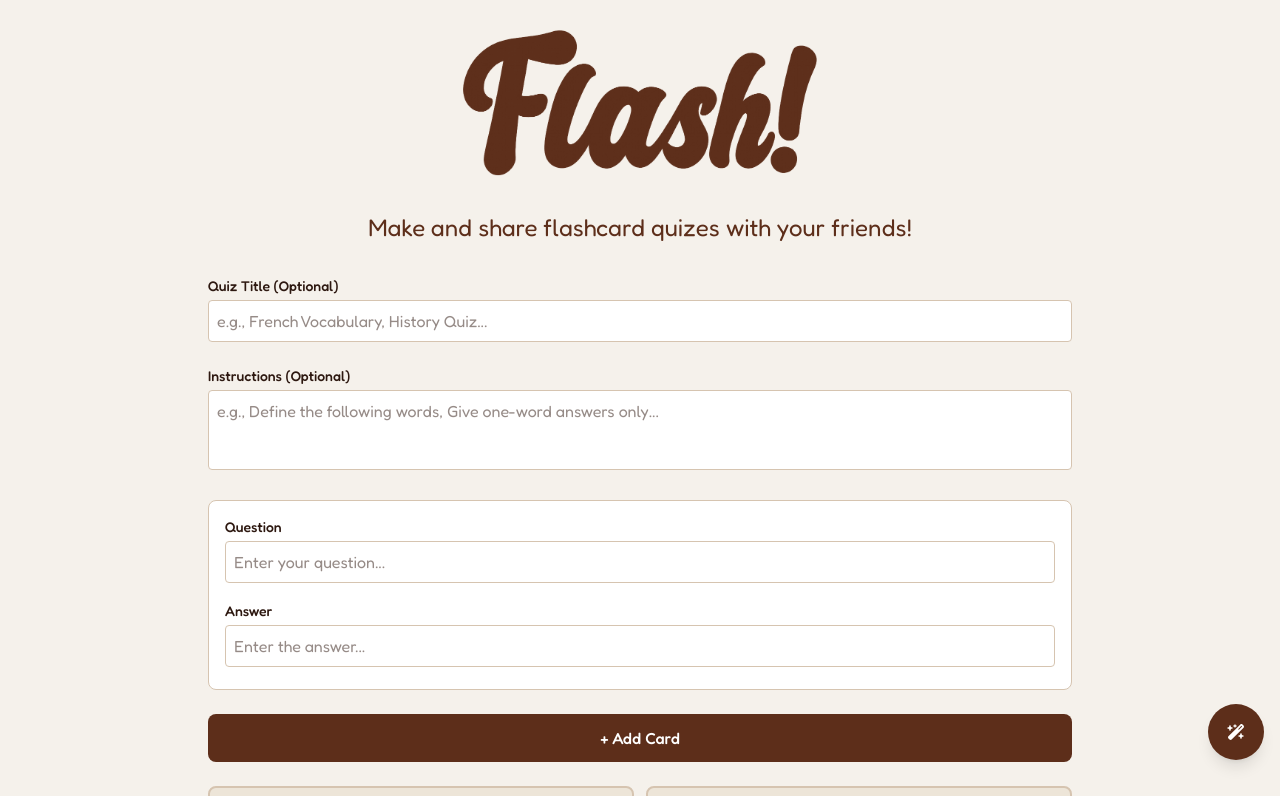
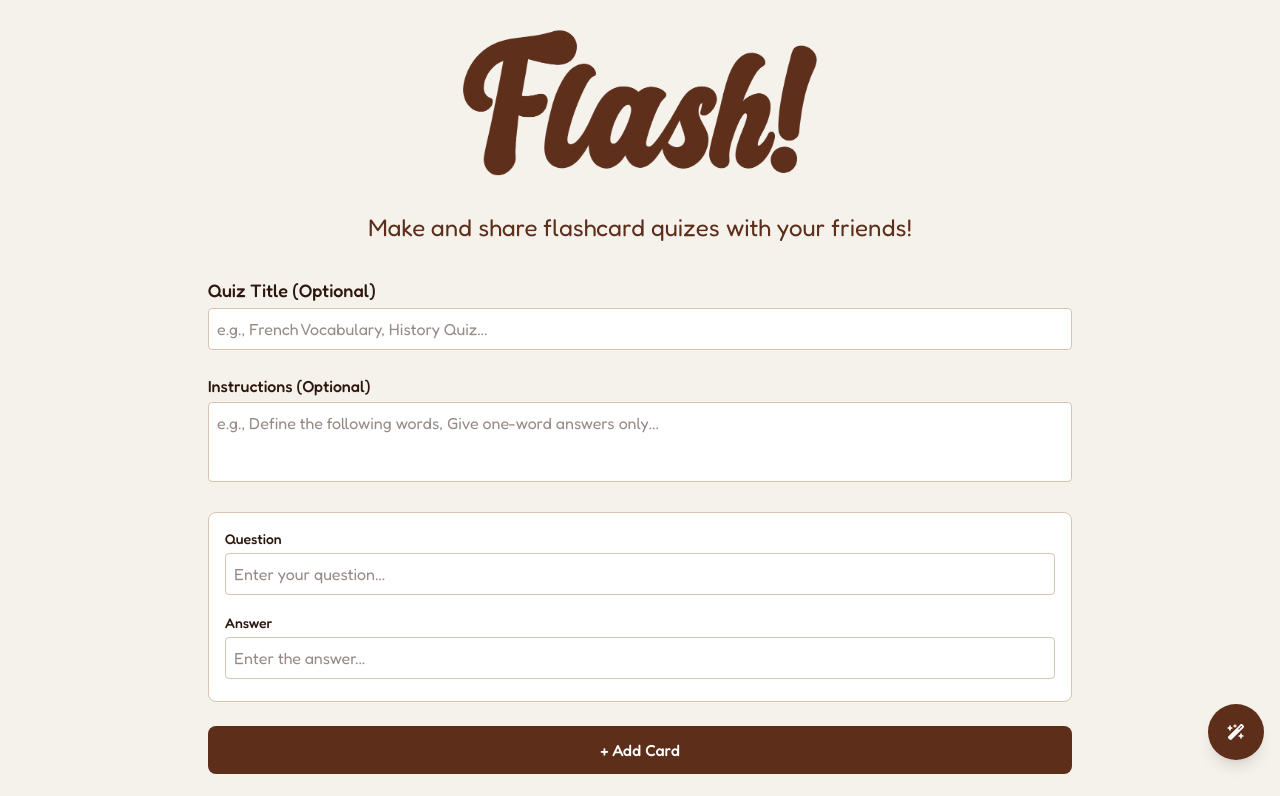
Before and after one commit to GeorgeTownley/Flash, a Next.js app: page /editor in a window 1280 px wide. Shown: the top 796 px of the page. Built offline with nearby package versions, Linux system fonts and the light colour scheme.

Commit message:
increase text size and confetti duration

```diff
--- a/src/app/components/FlashcardEditor.tsx
+++ b/src/app/components/FlashcardEditor.tsx
@@ -243,7 +243,7 @@ export default function FlashCardEditor({
       {/* Optional Title Input */}
       <div className="w-full">
         <label
-          className="block text-sm font-medium mb-1"
+          className="block text-lg font-medium mb-1"
           style={{ color: "var(--color-flash-text)" }}
         >
           Quiz Title (Optional)
@@ -262,10 +262,10 @@ export default function FlashCardEditor({
         />
       </div>
 
-      {/* Optional Instructions Input */}
+      {/* Optional InstructFions Input */}
       <div className="w-full">
         <label
-          className="block text-sm font-medium mb-1"
+          className="block text-lgF font-medium mb-1"
           style={{ color: "var(--color-flash-text)" }}
         >
           Instructions (Optional)
@@ -288,7 +288,7 @@ export default function FlashCardEditor({
         {cards.map((card, index) => (
           <div
             key={card.id}
-            className="transition-all duration-300 ease-out"
+            className="transition-all duration-300 ease-out w-full"
             data-card-id={card.id}
           >
             <FlashCardItem
--- a/src/app/results/[data]/page.tsx
+++ b/src/app/results/[data]/page.tsx
@@ -289,7 +289,7 @@ export default function ResultsPage({ params }: PageProps) {
             "#FF9800",
             "#FF5722",
           ]}
-          tweenDuration={5000}
+          tweenDuration={20000}
         />
       )}
 
```
